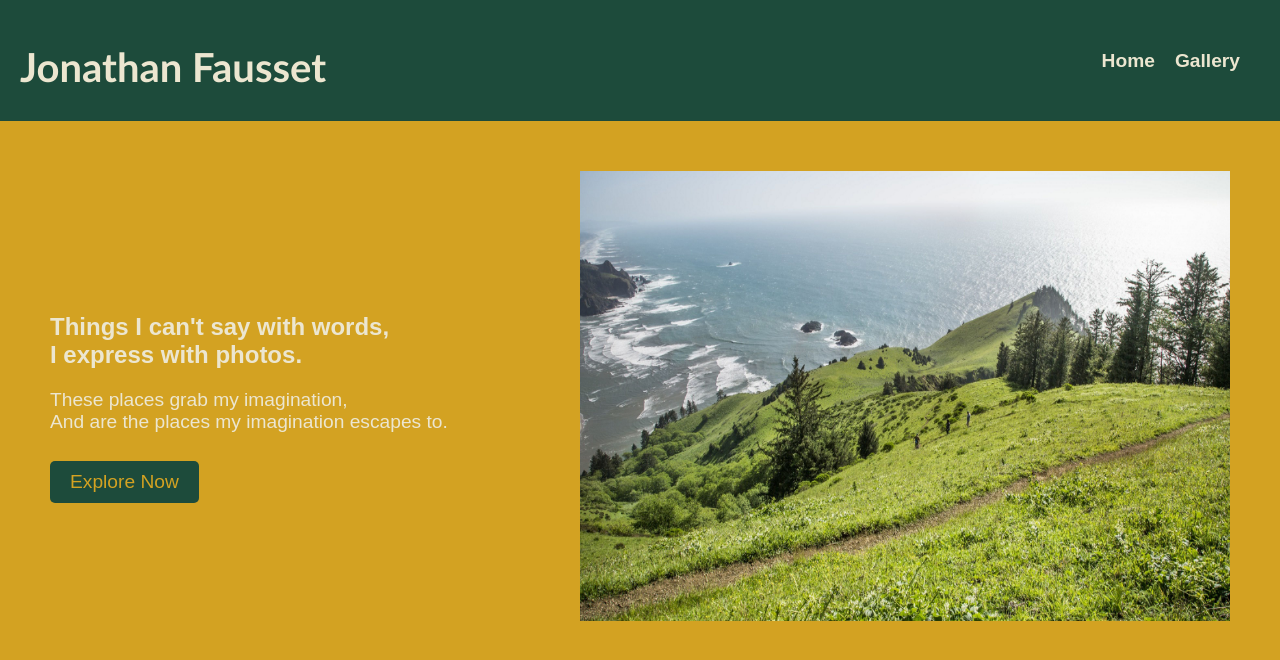
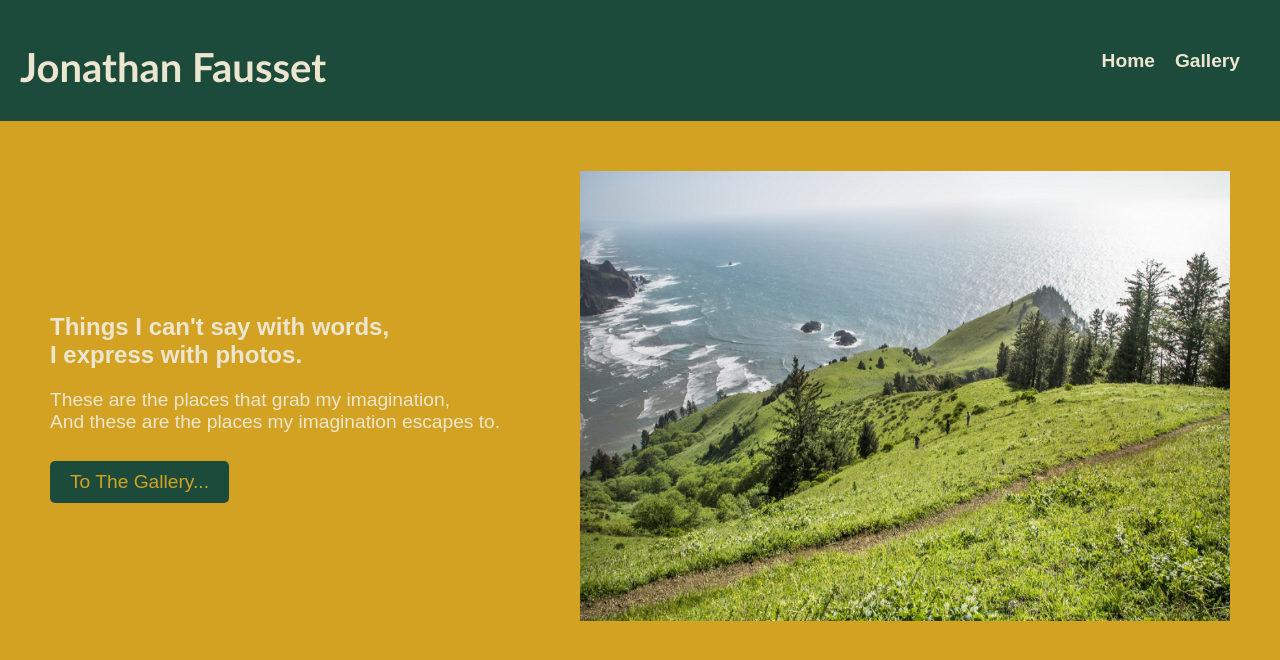
Before and after one commit to JackSawyerWATX/photo-gallery, a React (Create React App) app: page / in a window 1280 px wide. Shown: the top 660 px of the page. Built offline with nearby package versions, Linux system fonts and the light colour scheme.

Commit message:
Changed Intro Text

```diff
--- a/src/components/Introduction.js
+++ b/src/components/Introduction.js
@@ -24,12 +24,12 @@ const Introduction = () => {
                     </h2>
 
                     <p>
-                        These places grab my imagination, <br />
-                        And are the places my imagination escapes to.
+                        These are the places that grab my imagination, <br />
+                        And these are the places my imagination escapes to.
                     </p>
                         <br />
                     <button onClick={handleClick} className="explore-button">
-                        Explore Now
+                        To The Gallery...
                     </button>
                 </div>
                 <div className="image">
```
